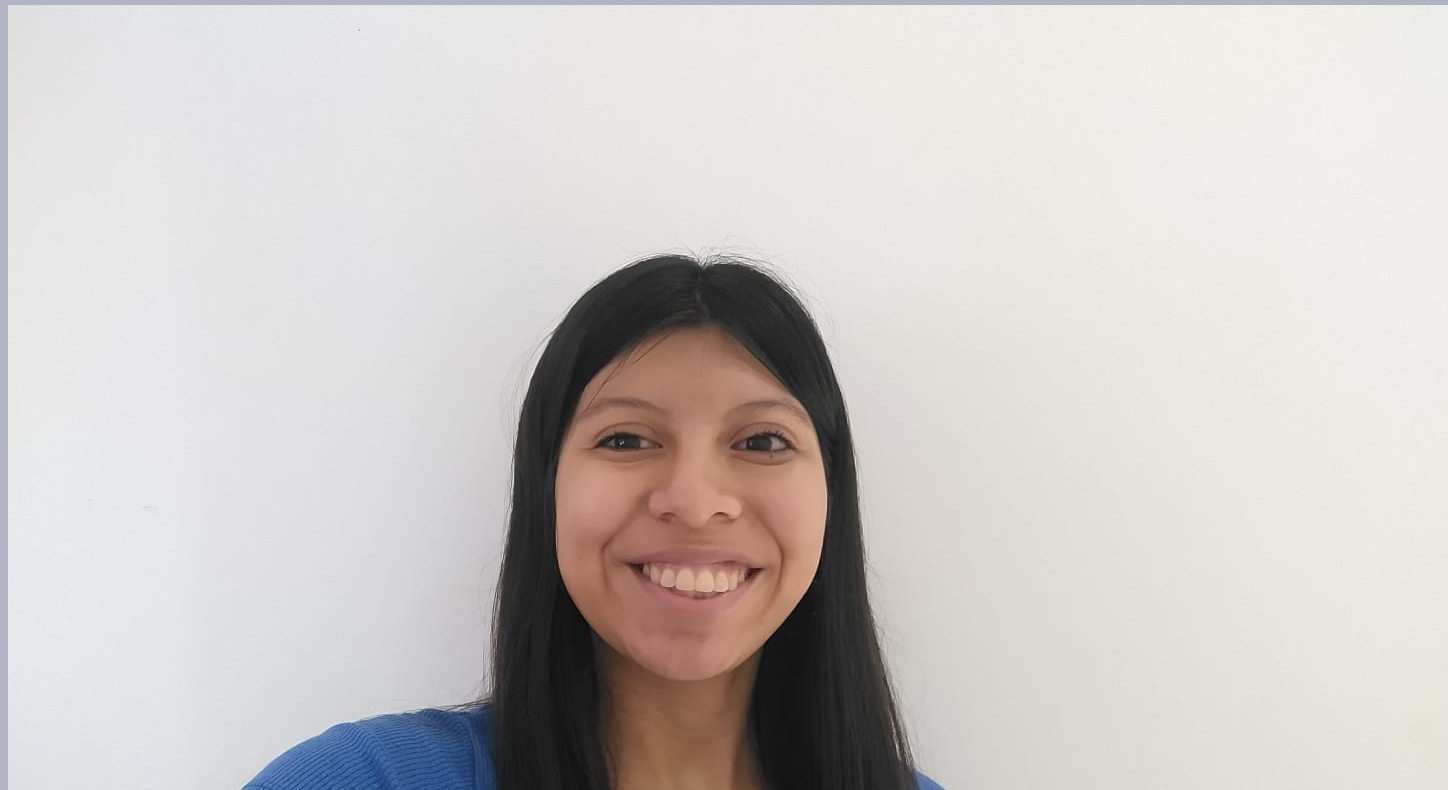
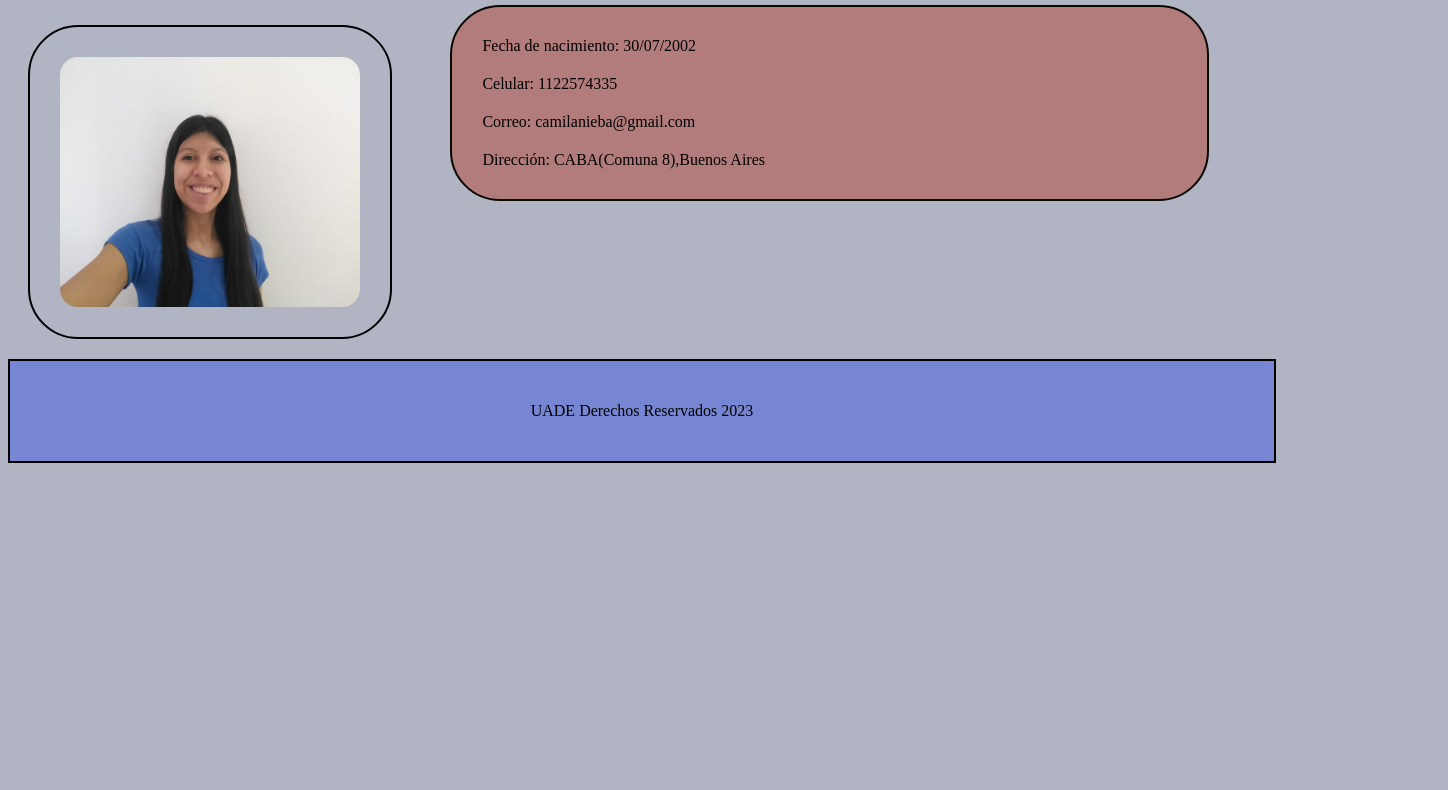
Before and after one commit to Cnieba/nieba, a plain HTML site: page index.html in a window 1280 px wide. Shown: the part 146-936 px from the top of the page, 1448 px wide, since content can reach past the window. After the commit the page ends 800 px from the top, so only its background shows below. Drawn offline with Linux system fonts and the light colour scheme.

Commit message:
Add files via upload

```diff
--- a/estilo.css
+++ b/estilo.css
@@ -20,6 +20,18 @@ footer{
     font-size: 1em;
 }
 
+
+img{
+    border: solid 2px;
+    padding: 30px;
+    border-radius: 50px;
+    width: 300px;
+    height: 250px;
+    float: left;
+    margin-right: 50px;
+    max-width: 100%;
+    margin: 20px;
+}
 
 nav{
     background-color: rgb(165, 131, 185);
--- a/index.html
+++ b/index.html
@@ -26,7 +26,7 @@
             <a href="index.html">Datos Personales</a>
         </div>
         <div class="boton">
-            <a href="educacion.html">Educacion</a>
+            <a href="educacion.html">Educación</a>
         </div>
         <div class="boton">
             <a href="experiencia.html">Experiencia</a>
```
Also changed, not shown: competencias.html (+1 -3 lines), datos personales.html (+1 -1 lines), educacion.html (+1 -2 lines), experiencia.html (+1 -1 lines).
